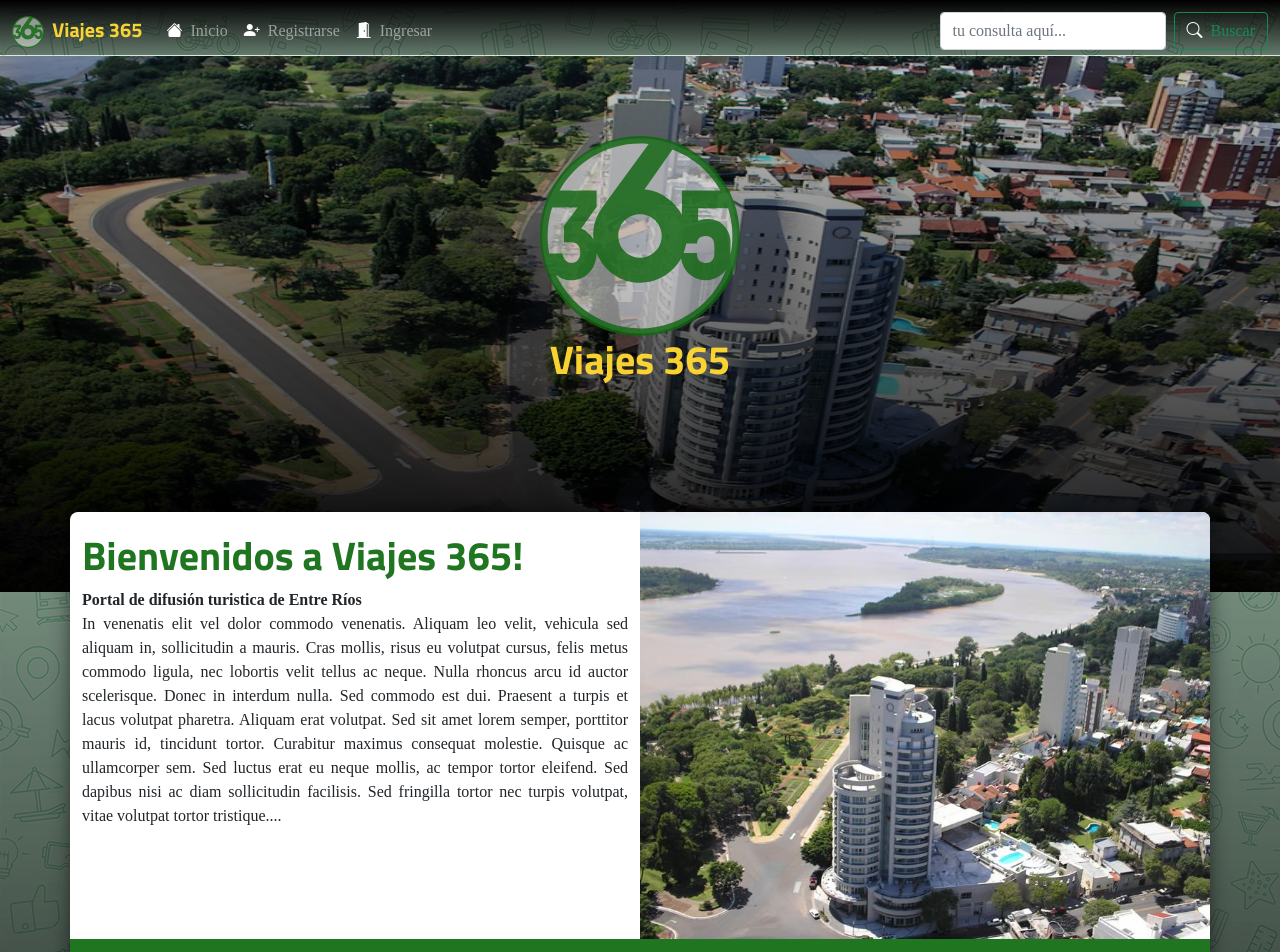
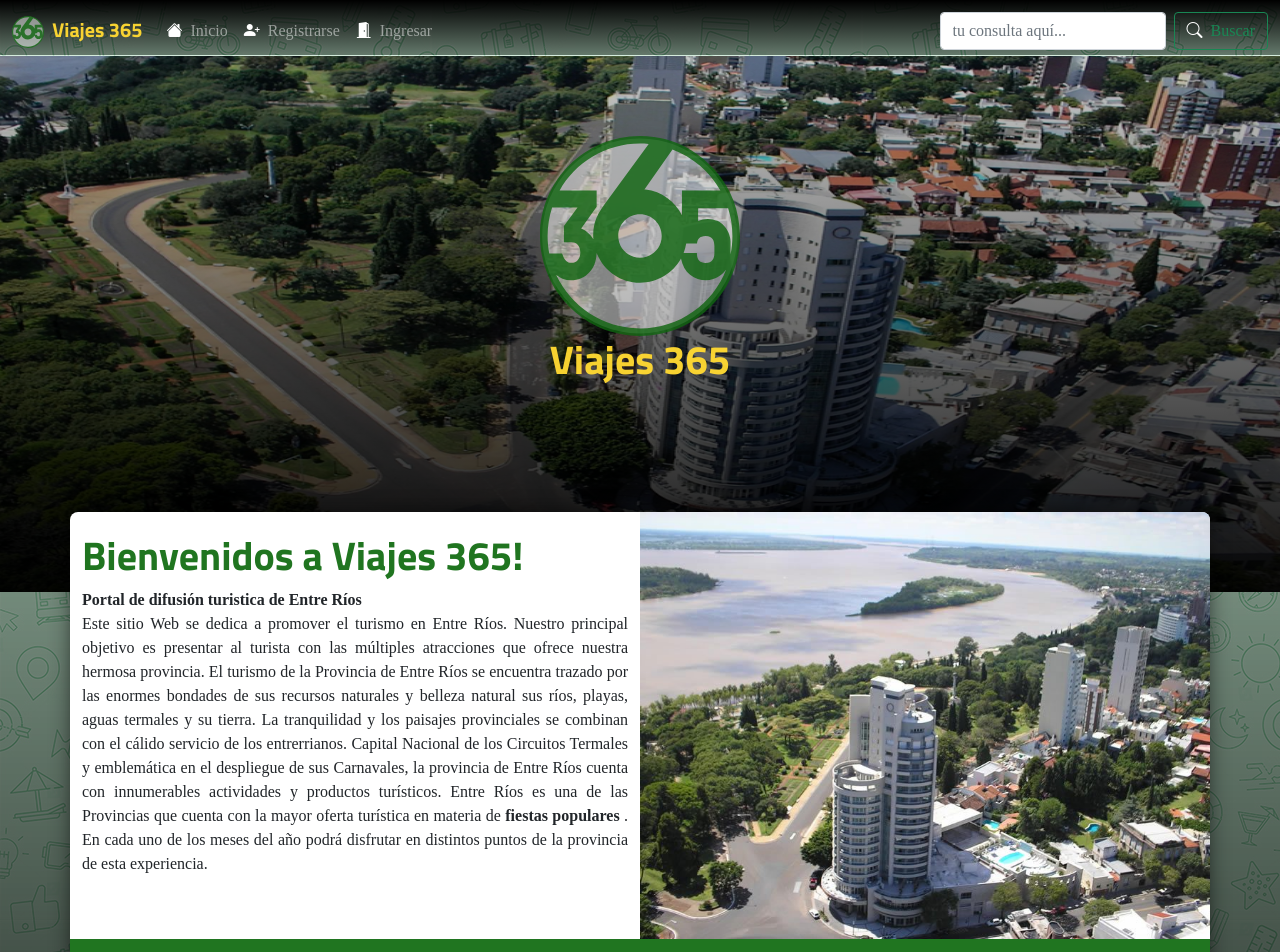
Before and after one commit to classroomEntreRios/proyecto-g1b-proyecto-g1b, an Angular app in the folder viajes365-frontend/: page / in a window 1280 px wide. Shown: the top 952 px of the page. Built offline with nearby package versions, Linux system fonts and the light colour scheme; a web font is replaced by a local one.

Commit message:
texto 1 arreglado

```diff
--- a/viajes365-frontend/src/app/home/home.component.html
+++ b/viajes365-frontend/src/app/home/home.component.html
@@ -19,14 +19,20 @@
       <h1 class="primary-color title-custom">Bienvenidos a Viajes 365!</h1>
       <b>Portal de difusión turistica de Entre Ríos</b>
       <p class="text-justify">
-        In venenatis elit vel dolor commodo venenatis.
-        Aliquam leo velit, vehicula sed aliquam in, sollicitudin a mauris. Cras mollis, risus eu volutpat cursus,
-        felis metus commodo ligula, nec lobortis velit tellus ac neque. Nulla rhoncus arcu id auctor scelerisque.
-        Donec in interdum nulla. Sed commodo est dui. Praesent a turpis et lacus volutpat pharetra. Aliquam erat
-        volutpat. Sed sit amet lorem semper, porttitor mauris id, tincidunt tortor. Curabitur maximus consequat
-        molestie. Quisque ac ullamcorper sem. Sed luctus erat eu neque mollis, ac tempor tortor eleifend. Sed
-        dapibus nisi ac diam sollicitudin facilisis. Sed fringilla tortor nec turpis volutpat, vitae volutpat tortor
-        tristique....
+        Este sitio Web se dedica a promover el turismo en Entre Ríos.
+        Nuestro principal objetivo es presentar al turista con las múltiples atracciones que ofrece nuestra hermosa
+        provincia. El turismo de la Provincia de Entre Ríos se encuentra trazado por las enormes bondades de sus
+        recursos naturales y belleza natural sus ríos, playas, aguas termales y su tierra. La tranquilidad y
+        los paisajes provinciales se combinan con el cálido servicio de los entrerrianos. Capital Nacional de
+        los Circuitos Termales y emblemática en el despliegue de sus Carnavales, la provincia de Entre Ríos
+        cuenta con innumerables actividades y productos turísticos.
+
+        Entre Ríos es una de las Provincias que cuenta con la mayor oferta turística en materia de
+        <strong>
+          fiestas populares
+        </strong>
+          . En cada uno de los meses del año podrá disfrutar en distintos puntos de la
+         provincia de esta experiencia.
       </p>
     </div>
     <!-- ./End of left side -->
```
